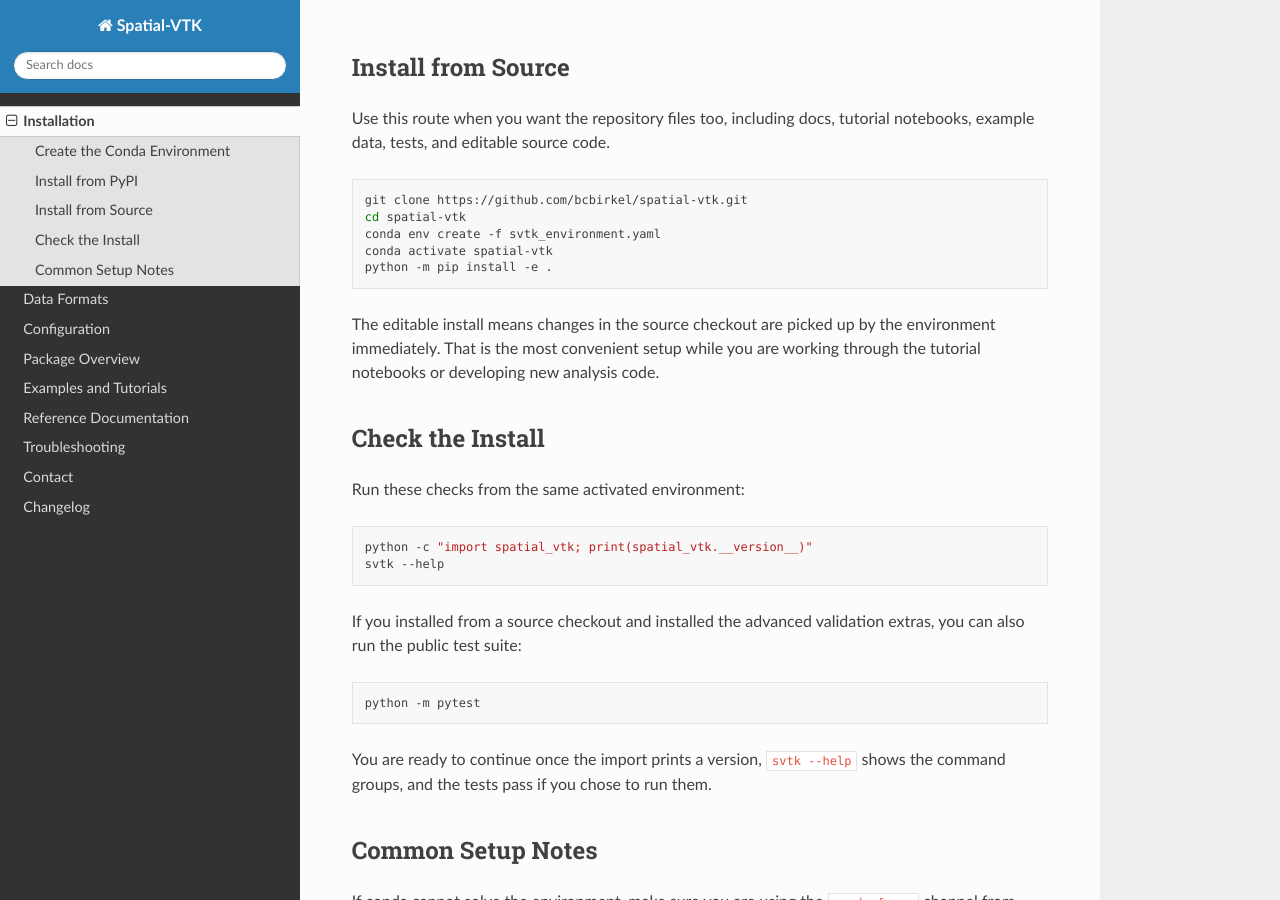
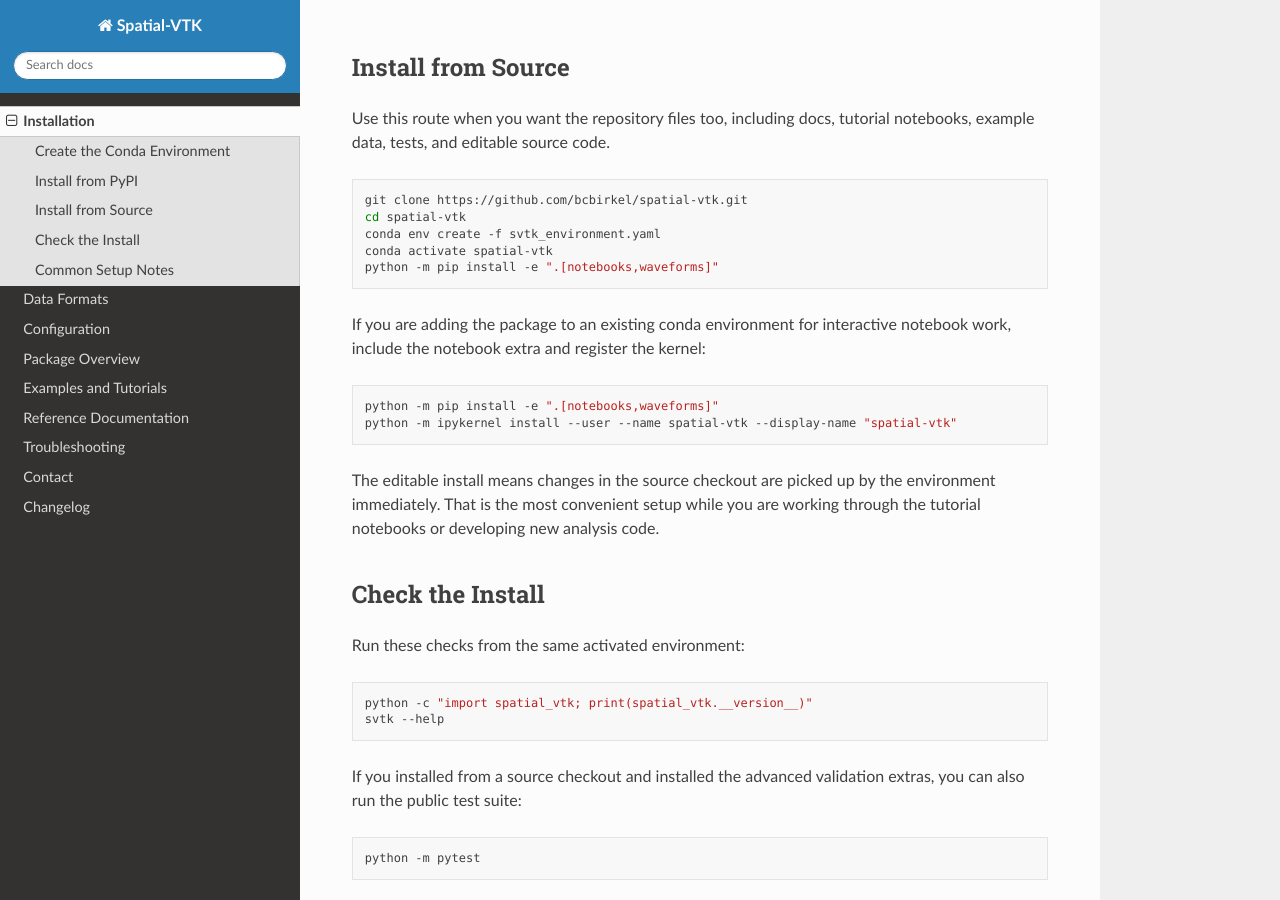
Before and after one commit to bcbirkel/spatial-vtk, a Sphinx documentation site: the page built from docs/installation.rst, in a window 1280 px wide and 900 px high, scrolled down 1063 px. Built offline with Sphinx 7.4.7 and the Read the Docs theme 3.1.0, drawn with Linux system fonts in a browser that asks for light colours; pages that are not in the unit, such as notebooks, are missing from menus; some of the changed text lies outside the part shown.

Commit message:
Add notebook runtime install extra

```diff
--- a/docs/installation.rst
+++ b/docs/installation.rst
@@ -53,11 +53,11 @@ part of the PyPI wheel.
    Use this only if you want to run the public test suite, build the docs, or
    validate a release from a source checkout.
    </p>
-   <pre><code>python -m pip install "spatial-vtk[dashboard,docs,validation,waveforms]"</code></pre>
+   <pre><code>python -m pip install "spatial-vtk[dashboard,docs,notebooks,validation,waveforms]"</code></pre>
    <p>
    From a source checkout, use the editable form:
    </p>
-   <pre><code>python -m pip install -e ".[dashboard,docs,validation,waveforms]"</code></pre>
+   <pre><code>python -m pip install -e ".[dashboard,docs,notebooks,validation,waveforms]"</code></pre>
    <p>
    After installing the validation extras, you can run:
    </p>
@@ -77,7 +77,15 @@ notebooks, example data, tests, and editable source code.
    cd spatial-vtk
    conda env create -f svtk_environment.yaml
    conda activate spatial-vtk
-   python -m pip install -e .
+   python -m pip install -e ".[notebooks,waveforms]"
+
+If you are adding the package to an existing conda environment for interactive
+notebook work, include the notebook extra and register the kernel:
+
+.. code-block:: bash
+
+   python -m pip install -e ".[notebooks,waveforms]"
+   python -m ipykernel install --user --name spatial-vtk --display-name "spatial-vtk"
 
 The editable install means changes in the source checkout are picked up by the
 environment immediately. That is the most convenient setup while you are
--- a/pyproject.toml
+++ b/pyproject.toml
@@ -63,6 +63,9 @@ docs = [
   "sphinx-rtd-theme>=3,<4",
 ]
 dashboard = []
+notebooks = [
+  "ipykernel>=6.29",
+]
 waveforms = [
   "gmprocess>=2.4",
   "h5py>=3.10",
--- a/svtk_environment.yaml
+++ b/svtk_environment.yaml
@@ -2,9 +2,10 @@ name: spatial-vtk
 channels:
   - conda-forge
 dependencies:
-  - python>=3.10
+  - python>=3.10,<3.14
   - contextily
   - h5py
+  - ipykernel
   - matplotlib
   - nbsphinx
   - numpy
```
Also changed, not shown: other parts of docs/installation.rst (+1 -1 lines), 1 other file.
